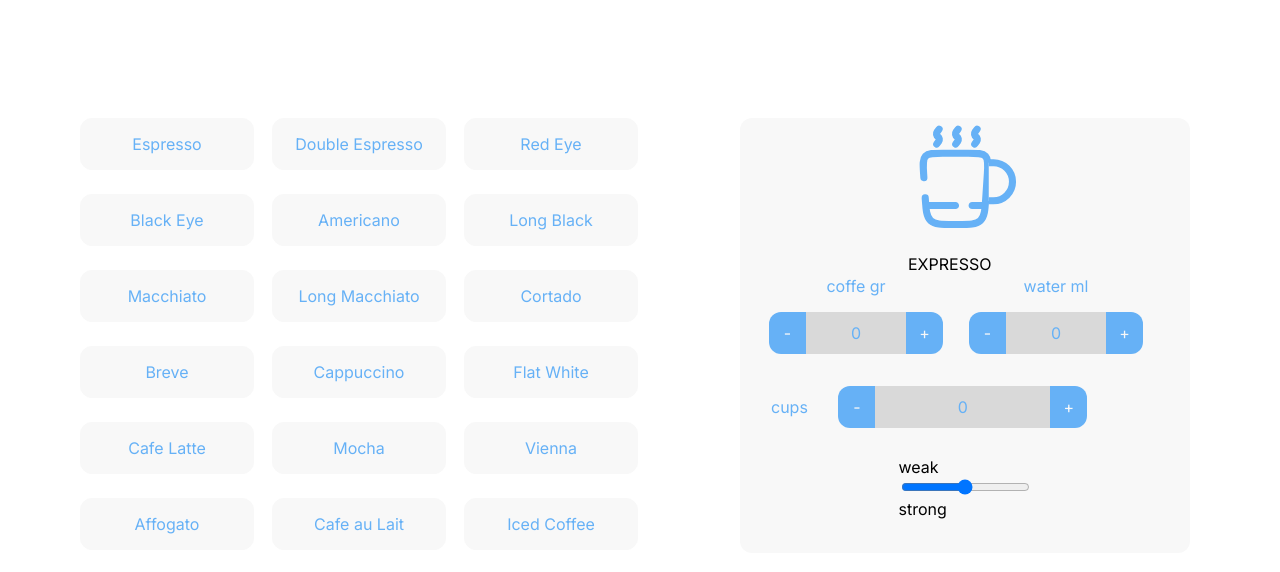
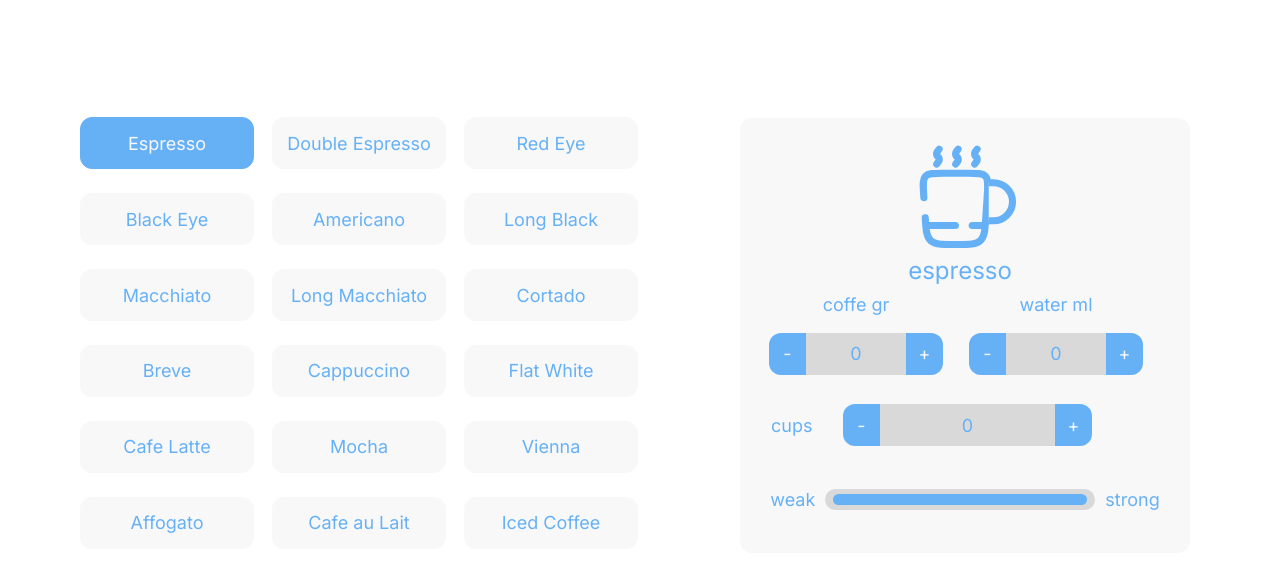
Before and after one commit to FelipePozo21/Coffe-Calculator, a React (Create React App) app: page / in a window 1280 px wide. Shown: the top 572 px of the page. Built offline with nearby package versions, Linux system fonts and the light colour scheme.

Commit message:
create and use useContext, add states

```diff
--- a/src/App.css
+++ b/src/App.css
@@ -1,5 +1,7 @@
 * {
   font-family: "Inter", sans-serif;
+  font-size: 18px;
+  user-select: none;
 }
 
 main {
--- a/src/App.js
+++ b/src/App.js
@@ -5,21 +5,58 @@ import { Container } from './components/Container/Container.js'
 import { ListCoffe } from './components/ListCoffe/ListCoffe.js';
 import { CardPrepareCoffe } from './components/CardPrepareCoffe/CardPrepareCoffe'
 
+export const userContext = React.createContext()
+
 function App() {
   const [state, setState] = React.useState(dataCoffe)
+  const [newName, setNewName] = React.useState('espresso')
+  const [coffeGr, setCoffeGr] = React.useState(0)
+  const [waterMl, setWaterMl] = React.useState(0)
+  const [cups, setCups] = React.useState(0)
+
+  const ChangeColor = (e) => {
+    let newState = [...state]
+    newState.forEach(e => e.completed = false)
+    let index = newState.findIndex(name => name.name === e.name)
+    newState[index].completed = true
+    setState(newState)
+    setNewName(newState[index].name)
+  }
 
   const CoffeDataName = state.map(e => {
-    return e.name
+    return e
   })
+
+  const increment = (value, setValue) => {
+    setValue(value + 1)
+  }
+
+  const decrement = (value, setValue) => {
+    setValue(value - 1)
+  }
 
   return (
    <>
-    <main>
-      <Container className='Container'>
-        <ListCoffe CoffeName={CoffeDataName}/>
-      </Container>
-      <CardPrepareCoffe className='CardPrepareCoffe'/>
-    </main>
+    <userContext.Provider value={{
+      newName,
+      ChangeColor,
+      CoffeDataName,
+      coffeGr,
+      setCoffeGr,
+      waterMl,
+      setWaterMl,
+      cups,
+      setCups,
+      increment,
+      decrement
+    }}>
+      <main>
+        <Container className='Container'>
+          <ListCoffe />
+        </Container>
+        <CardPrepareCoffe className='CardPrepareCoffe'/>
+      </main>
+    </userContext.Provider>
    </>
   );
 }
--- a/src/Data/DataCoffeJson.js
+++ b/src/Data/DataCoffeJson.js
@@ -1,20 +1,20 @@
-export const dataCoffe = [
-    {name:"Espresso"},
-    {name:"Double Espresso"},
-    {name:"Red Eye"},
-    {name:"Black Eye"},
-    {name:"Americano"},
-    {name:"Long Black"},
-    {name:"Macchiato"},
-    {name:"Long Macchiato"},
-    {name:"Cortado"},
-    {name:"Breve"},
-    {name:"Cappuccino"},
-    {name:"Flat White"},
-    {name:"Cafe Latte"},
-    {name:"Mocha"},
-    {name:"Vienna"},
-    {name:"Affogato"},
-    {name:"Cafe au Lait"},
-    {name:"Iced Coffee"},
+export let dataCoffe = [
+    {name:"Espresso", completed:true},
+    {name:"Double Espresso", completed:false},
+    {name:"Red Eye", completed:false},
+    {name:"Black Eye", completed:false},
+    {name:"Americano", completed:false},
+    {name:"Long Black", completed:false},
+    {name:"Macchiato", completed:false},
+    {name:"Long Macchiato", completed:false},
+    {name:"Cortado", completed:false},
+    {name:"Breve", completed:false},
+    {name:"Cappuccino", completed:false},
+    {name:"Flat White", completed:false},
+    {name:"Cafe Latte", completed:false},
+    {name:"Mocha", completed:false},
+    {name:"Vienna", completed:false},
+    {name:"Affogato", completed:false},
+    {name:"Cafe au Lait", completed:false},
+    {name:"Iced Coffee", completed:false},
 ]
--- /dev/null
+++ b/src/components/CoffeCup/CoffeCup.css
@@ -0,0 +1,19 @@
+.divCoffeSVG {
+    margin-top: 24px;
+    width: 220px;
+    display: flex;
+    flex-direction: column;
+    justify-content: start;
+    align-items: center;
+    color: #66B1F6;
+}
+
+.CoffeSVG {
+    margin-top: 14px;
+}
+
+.CoffeSVGP {
+    margin-right: 10px;
+    margin-top: 2px;
+    font-size: 24px;
+}
--- a/src/components/CoffeCup/CoffeCup.js
+++ b/src/components/CoffeCup/CoffeCup.js
@@ -1,11 +1,15 @@
+import './CoffeCup.css'
 import { ReactComponent as CoffeSVG } from '../svg/cup-coffe.svg'
-
+import { useContext } from 'react'
+import { userContext } from '../../App'
 
 function CoffeCup() {
+    const coffeName = useContext(userContext)
+
     return (
-        <div>
-            <CoffeSVG />
-            <p>EXPRESSO</p>
+        <div className='divCoffeSVG'>
+            <CoffeSVG className='CoffeSVG'/>
+            <p className='CoffeSVGP'>{coffeName.newName}</p>
         </div>
     )
 }
--- a/src/components/ListCoffe/ListCoffe.css
+++ b/src/components/ListCoffe/ListCoffe.css
@@ -1,13 +1,23 @@
 li {
     display: flex;
     align-items: center;
+    user-select: none;
     justify-content: center;
-    background-color: #F8F8F8;
     cursor: pointer;
     text-wrap: nowrap;
     width: 112px;
     height: 30px;
     padding: 10px 30px;
-    border: 1px solid #F8F8F8;
     border-radius: 12px;
 }
+
+.liFalse {
+    background-color: #F8F8F8;
+    border: 1px solid #F8F8F8;
+}
+
+.liTrue {
+    background-color: #66B1F6;
+    border: 1px solid #66B1F6;
+    color: #F8F8F8;
+}
--- a/src/components/ListCoffe/ListCoffe.js
+++ b/src/components/ListCoffe/ListCoffe.js
@@ -1,9 +1,21 @@
 import "./ListCoffe.css"
+import { useContext } from "react"
+import { userContext } from "../../App"
 
-function ListCoffe({CoffeName}) {
+function ListCoffe() {
+
+  const {
+    CoffeDataName,
+    ChangeColor
+  } = useContext(userContext)
+
     return (
-       CoffeName.map(e => (
-         <li key={e}>{e}</li>
+      CoffeDataName.map(e => (
+        <li
+          className={e.completed ? "liTrue" : "liFalse"}
+          onClick={() => {
+          ChangeColor(e)
+        }} key={e.name}>{e.name}</li>
        ))
     )
 }
--- a/src/components/PrepareCoffe/PrepareCoffe.css
+++ b/src/components/PrepareCoffe/PrepareCoffe.css
@@ -2,11 +2,11 @@
     width: 85%;
     height: 100%;
     display: grid;
+    margin-top: 36px;
     grid-template-columns: repeat(2,200px);
     grid-template-rows: repeat(2,80px);
     place-content: center;
     row-gap: 20px;
-    margin: -30px;
     object-fit: contain;
 }
 
--- a/src/components/PrepareCoffe/PrepareCoffe.js
+++ b/src/components/PrepareCoffe/PrepareCoffe.js
@@ -1,6 +1,19 @@
 import './PrepareCoffe.css'
+import { useContext } from 'react'
+import { userContext } from '../../App'
 
 function PrepareCoffe() {
+    const {
+        coffeGr,
+        setCoffeGr,
+        waterMl,
+        setWaterMl,
+        cups,
+        setCups,
+        increment,
+        decrement
+    } = useContext(userContext)
+
     return (
         <div className='PrepareCoffe'>
             <div className="PrepareCoffeDivButtons">
@@ -8,9 +21,13 @@ function PrepareCoffe() {
                     <p>coffe gr</p>
                 </div>
                 <div className="PrepareCoffeButtons">
-                    <span className="Rest">-</span>
-                    <p className='Count'>0</p>
-                    <span className="Plus">+</span>
+                    <span onClick={() => {
+                        decrement(coffeGr, setCoffeGr)
+                    }} className="Rest">-</span>
+                    <p className='Count'>{coffeGr}</p>
+                    <span onClick={() => {
+                        increment(coffeGr, setCoffeGr)
+                    }} className="Plus">+</span>
                 </div>
             </div>
             <div className="PrepareCoffeDivButtons">
@@ -18,9 +35,13 @@ function PrepareCoffe() {
                     <p>water ml</p>
                 </div>
                 <div className="PrepareCoffeButtons">
-                    <span className="Rest">-</span>
-                    <p className='Count'>0</p>
-                    <span className="Plus">+</span>
+                    <span onClick={() => {
+                        decrement(waterMl,setWaterMl)
+                    }} className="Rest">-</span>
+                    <p className='Count'>{waterMl}</p>
+                    <span onClick={() => {
+                        increment(waterMl,setWaterMl)
+                    }} className="Plus">+</span>
                 </div>
                 </div>
             <div className="Cups">
@@ -28,9 +49,13 @@ function PrepareCoffe() {
                     <p>cups</p>
                 </div>
                 <div className="PrepareCoffeButtonsCup">
-                    <span className="Rest">-</span>
-                    <p className="Count CountCup">0</p>
-                    <span className="Plus">+</span>
+                    <span onClick={() => {
+                        decrement(cups, setCups)
+                    }} className="Rest">-</span>
+                    <p className="Count CountCup">{cups}</p>
+                    <span onClick={() => {
+                        increment(cups, setCups)
+                    }} className="Plus">+</span>
                 </div>
             </div>
         </div>
--- /dev/null
+++ b/src/components/Slider/Slider.css
@@ -0,0 +1,28 @@
+.DivSliderContainer {
+    display: flex;
+    width: 100%;
+    color: #66B1F6;
+    margin-top: 24px;
+}
+
+.SliderDiv {
+    background-color: #D9D9D9;
+    width: 60%;
+    height: 21px;
+    margin-left: 10px;
+    margin-right: 10px;
+    border-radius: 12px;
+    position: relative;
+    display: flex;
+    justify-content:center;
+    align-items: center;
+}
+
+.SliderItem {
+    margin-left: 8px;
+    margin-right: 8px;
+    width: 100%;
+    height: 11px;
+    background-color: #66B1F6;
+    border-radius: 12px;
+}
--- a/src/components/Slider/Slider.js
+++ b/src/components/Slider/Slider.js
@@ -1,9 +1,11 @@
+import './Slider.css'
+
 function Slider() {
     return (
-        <div>
+        <div className='DivSliderContainer'>
             <span>weak</span>
-            <div>
-                <input type="range"/>
+            <div className="SliderDiv">
+                <div className='SliderItem'></div>
             </div>
             <span>strong</span>
         </div>
```
